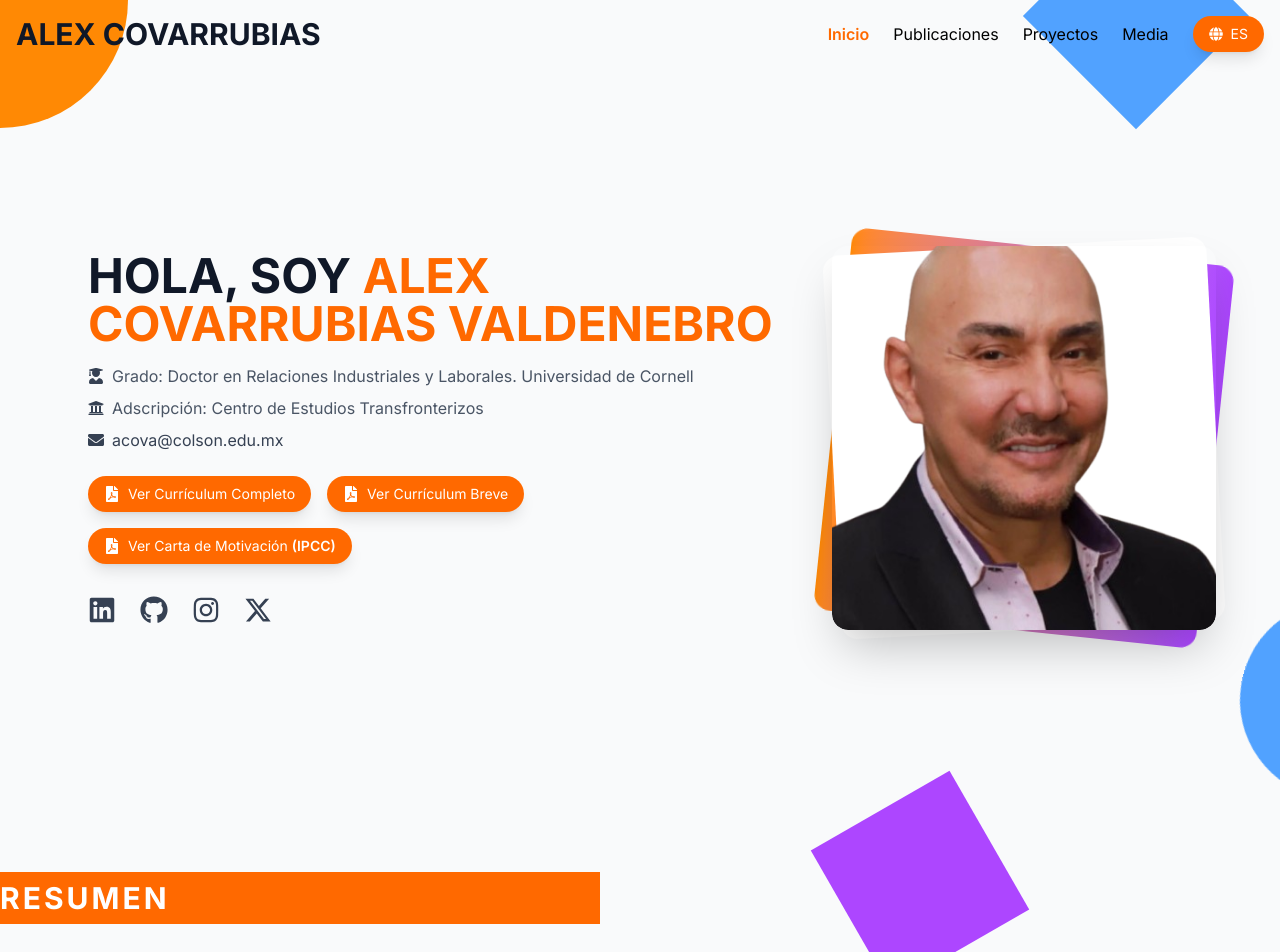
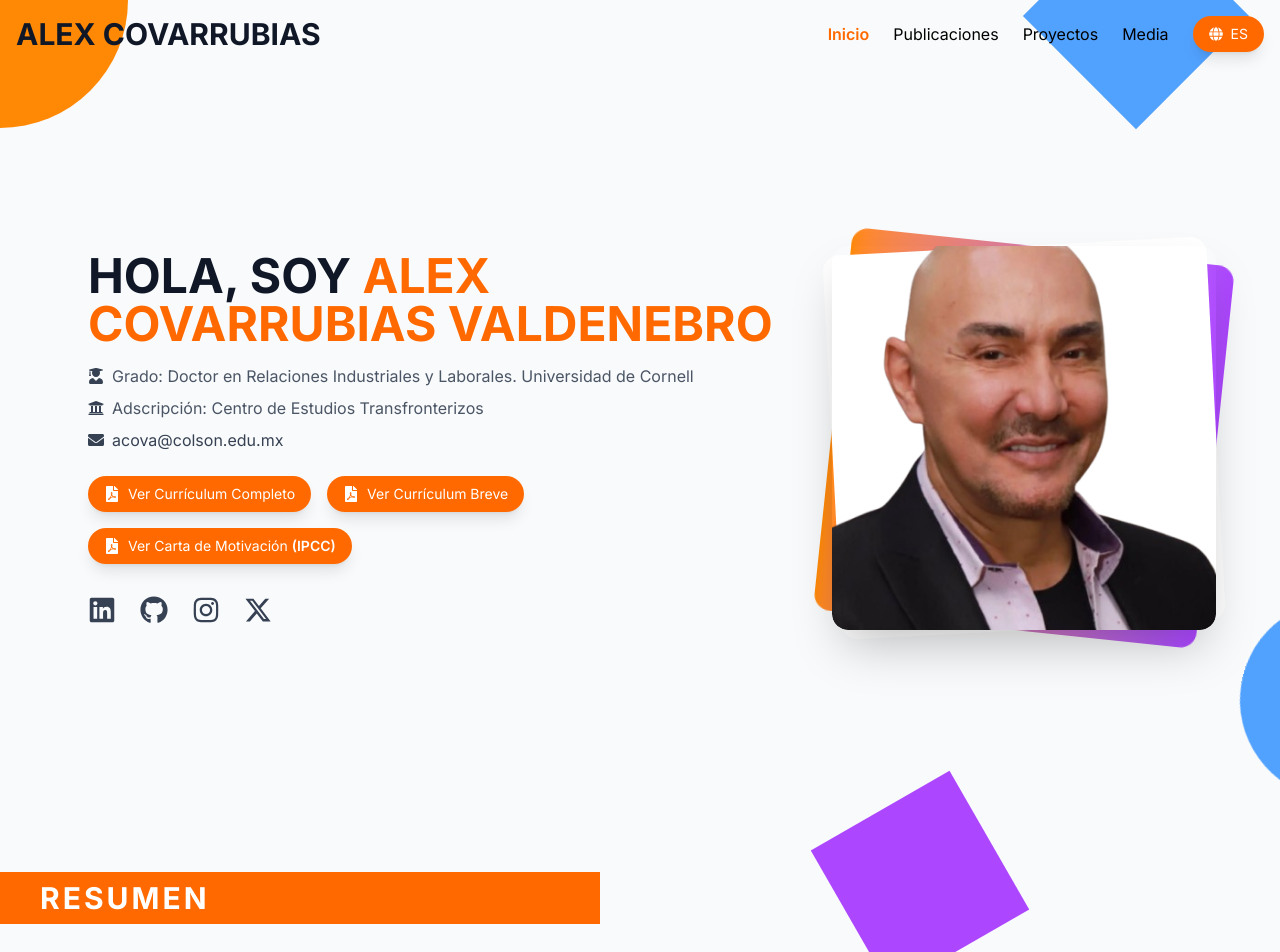
Before and after one commit to Loncitooo/react-site-alex, a React (Vite) app: page / in a window 1280 px wide. Shown: the top 952 px of the page. Built offline with nearby package versions, Linux system fonts and the light colour scheme.

Commit message:
Adjust padding for brief section title for improved alignment

```diff
--- a/src/views/home/brief-section.jsx
+++ b/src/views/home/brief-section.jsx
@@ -15,7 +15,7 @@ export const Brief = () => {
   return (
     <div className="relative w-full z-10 flex flex-col items-end gap-4 p-4 md:p-6 ">
       <div className=" absolute -left-10 w-max h-auto bg-orange-500 px-10 py-2 flex justify-end md:w-1/2 md:justify-start ">
-      <h1 className=" text-center uppercase font-bold text-white text-3xl tracking-widest "> {t("brief")}</h1>
+      <h1 className=" pl-10 text-center uppercase font-bold text-white text-3xl tracking-widest "> {t("brief")}</h1>
       </div>
       {/* <div className="w-full h-[2px] bg-orange-400 mb-7"></div> */}
       <div className="grid grid-cols-1 gap-4 lg:grid-cols-3 mt-20">
```
